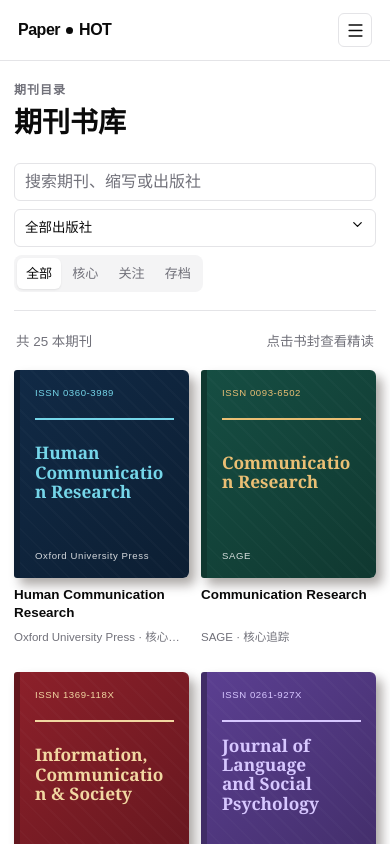
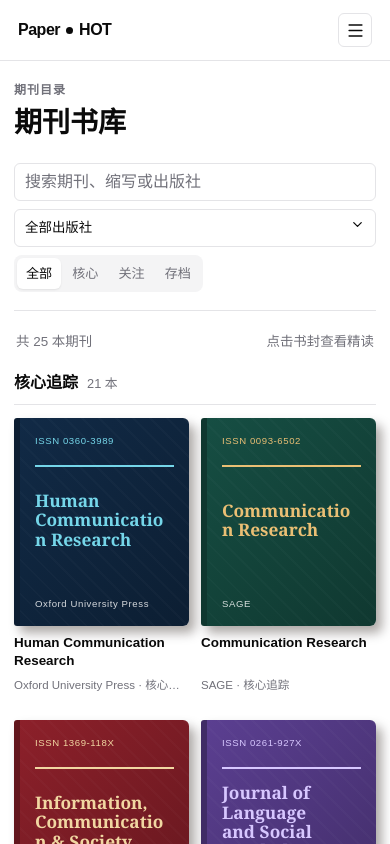
Before and after one commit to BNU-CCR/Paper-Hot, a Next.js app in the folder frontend/: page /journals in a window 390 px wide. Shown: the top 844 px of the page. Built offline with nearby package versions, Linux system fonts and the light colour scheme.

Commit message:
Group journal library by category

```diff
--- a/frontend/app/journals/page.js
+++ b/frontend/app/journals/page.js
@@ -7,6 +7,12 @@
 import { Select, SelectContent, SelectItem, SelectTrigger, SelectValue } from "../../components/ui/select";
 import { Tabs, TabsList, TabsTrigger } from "../../components/ui/tabs";
 import { journals } from "../../src/journal-covers";
+
+const journalCategories = [
+  ["core", "核心追踪"],
+  ["watch", "关注追踪"],
+  ["skip", "存档期刊"],
+];
 
 function BookCover({ journal }) {
   // Keep every cover's title inside the shared cover canvas: longer names scale
@@ -31,13 +37,14 @@
       && (priority === "all" || journal.priority === priority)
       && (!needle || `${journal.name} ${journal.abbr} ${journal.publisher}`.toLowerCase().includes(needle));
   });
+  const groups = journalCategories.map(([value, label]) => ({ value, label, journals: visible.filter((journal) => journal.priority === value) })).filter((group) => group.journals.length);
 
   return <div className="shell library-shell">
     <AppSidebar activePath="/journals/" />
     <main className="main library-main">
       <header className="library-header"><div><p className="eyebrow">期刊目录</p><h1>期刊书库</h1></div><div className="library-toolbar shadcn-controls"><label className="search"><span className="sr-only">搜索期刊</span><Input value={query} onChange={(event) => setQuery(event.target.value)} placeholder="搜索期刊、缩写或出版社" /></label><Select value={publisher} onValueChange={setPublisher}><SelectTrigger aria-label="出版社筛选"><SelectValue placeholder="全部出版社" /></SelectTrigger><SelectContent><SelectItem value="all">全部出版社</SelectItem>{publishers.map((item) => <SelectItem key={item} value={item}>{item}</SelectItem>)}</SelectContent></Select><Tabs value={priority} onValueChange={setPriority}><TabsList aria-label="期刊追踪状态">{[["all", "全部"], ["core", "核心"], ["watch", "关注"], ["skip", "存档"]].map(([value, label]) => <TabsTrigger key={value} value={value}>{label}</TabsTrigger>)}</TabsList></Tabs></div></header>
       <section className="library-heading"><span>共 {visible.length} 本期刊</span><span>点击书封查看精读</span></section>
-      <section className="bookshelf" aria-label="期刊书架">{visible.map((journal) => <Link key={journal.abbr} className="book" href={`/journals/${journal.slug}/`} aria-label={`查看 ${journal.name} 的精读列表`}><BookCover journal={journal} /><span className="book-caption"><b>{journal.name}</b><span>{journal.publisher} · {journal.priority === "core" ? "核心追踪" : journal.priority === "watch" ? "关注追踪" : "存档期刊"}</span></span></Link>)}</section>
+      <div className="journal-groups">{groups.map((group) => <section className="journal-group" key={group.value} aria-labelledby={`category-${group.value}`}><div className="journal-group-heading"><h2 id={`category-${group.value}`}>{group.label}</h2><span>{group.journals.length} 本</span></div><div className="bookshelf" aria-label={`${group.label}期刊书架`}>{group.journals.map((journal) => <Link key={journal.abbr} className="book" href={`/journals/${journal.slug}/`} aria-label={`查看 ${journal.name} 的精读列表`}><BookCover journal={journal} /><span className="book-caption"><b>{journal.name}</b><span>{journal.publisher} · {journal.priority === "core" ? "核心追踪" : journal.priority === "watch" ? "关注追踪" : "存档期刊"}</span></span></Link>)}</div></section>)}</div>
       {!visible.length && <div className="empty-state"><b>没有匹配的期刊</b><span>试试清除搜索词或调整筛选条件。</span></div>}
       <p className="library-note">点击书封查看该期刊已公开导出的精选精读；书封视觉资产与期刊元数据集中维护在 <code>frontend/src/journal-covers.js</code>。</p>
     </main>
--- a/frontend/app/library.css
+++ b/frontend/app/library.css
@@ -1 +1 @@
-.bookshelf{padding:0;background:transparent;border-radius:0;align-items:start}.book{grid-template-rows:230px 4.25rem;align-content:start;color:var(--foreground)}.book-cover{height:230px;min-height:0}.book-caption{grid-template-rows:2.7em 1.35em;min-height:0;text-shadow:none}.book-caption b{display:-webkit-box;-webkit-box-orient:vertical;-webkit-line-clamp:2;overflow:hidden}.book-caption span{overflow:hidden;color:var(--muted-foreground);opacity:1;line-height:1.35;white-space:nowrap;text-overflow:ellipsis}.library-heading{margin-bottom:18px}@media(max-width:760px){.bookshelf{padding:0}.book{grid-template-rows:208px 4.25rem}.book-cover{height:208px}}
+.journal-groups{display:grid;gap:34px}.journal-group{display:grid;gap:13px}.journal-group-heading{display:flex;align-items:baseline;gap:9px;padding-bottom:8px;border-bottom:1px solid var(--border)}.journal-group-heading h2{margin:0;font-size:1rem;font-weight:600}.journal-group-heading span{color:var(--muted-foreground);font-size:.8rem}.bookshelf{padding:0;background:transparent;border-radius:0;align-items:start}.book{grid-template-rows:230px 4.25rem;align-content:start;color:var(--foreground)}.book-cover{height:230px;min-height:0}.book-caption{grid-template-rows:2.7em 1.35em;min-height:0;text-shadow:none}.book-caption b{display:-webkit-box;-webkit-box-orient:vertical;-webkit-line-clamp:2;overflow:hidden}.book-caption span{overflow:hidden;color:var(--muted-foreground);opacity:1;line-height:1.35;white-space:nowrap;text-overflow:ellipsis}.library-heading{margin-bottom:18px}@media(max-width:760px){.bookshelf{padding:0}.book{grid-template-rows:208px 4.25rem}.book-cover{height:208px}}
```
